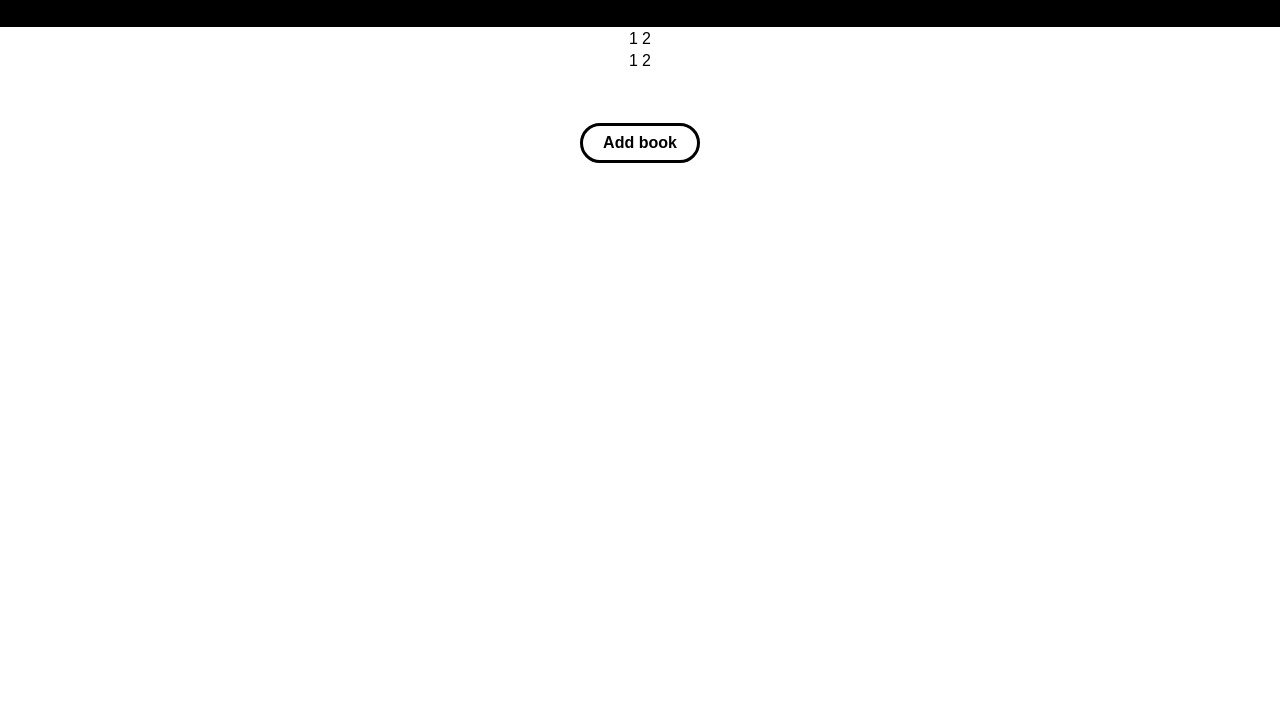
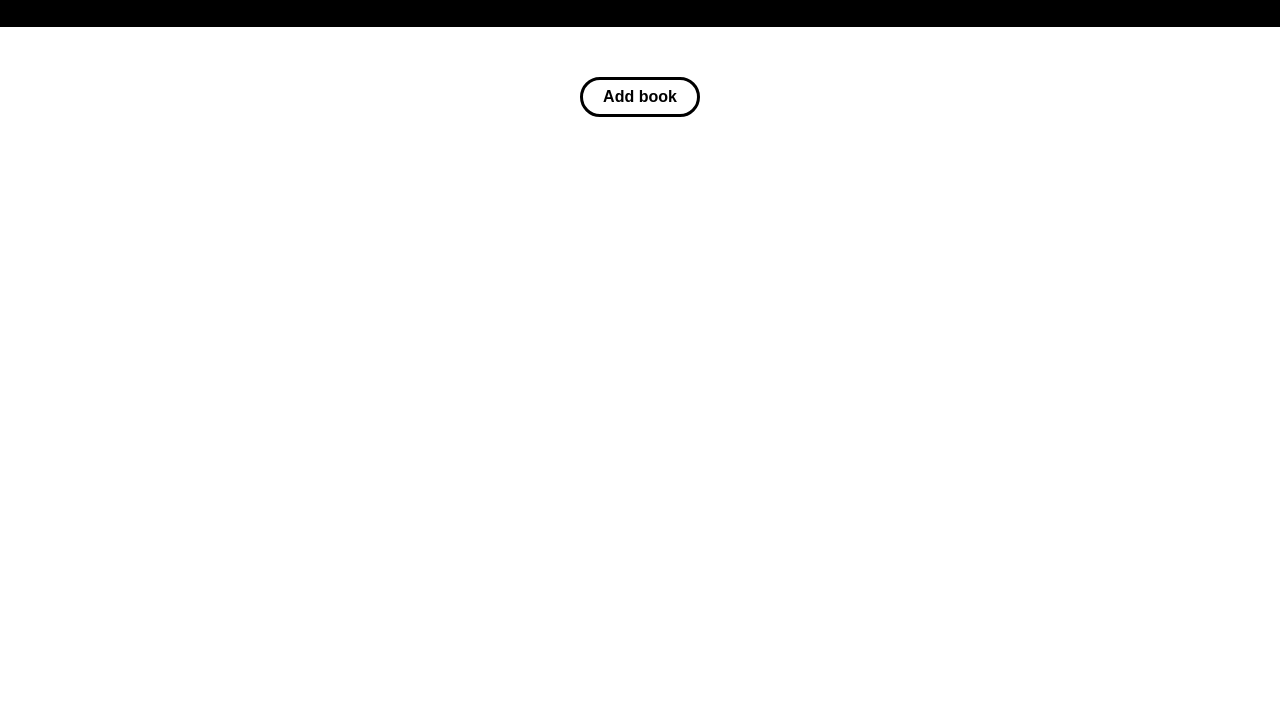
Before and after one commit to danielbrodd/library, a plain HTML site: page index.html in a window 1280 px wide. Shown: the part 73-800 px from the top of the page. Drawn offline with Linux system fonts and the light colour scheme.

Commit message:
remove dummy tablecontent

```diff
--- a/index.html
+++ b/index.html
@@ -31,14 +31,8 @@
             <h1>Library</h1>
         </div>
         <table class="table">
-            <tr>
-                <td>1</td>
-                <td>2</td>
-            </tr>
-            <tr>
-                <td>1</td>
-                <td>2</td>
-            </tr>
+           <thead></thead>
+           <tbody></tbody>
         </table>
         <button onclick="openNav()" class="addBookBtn">Add book</button>
     </main>
```
